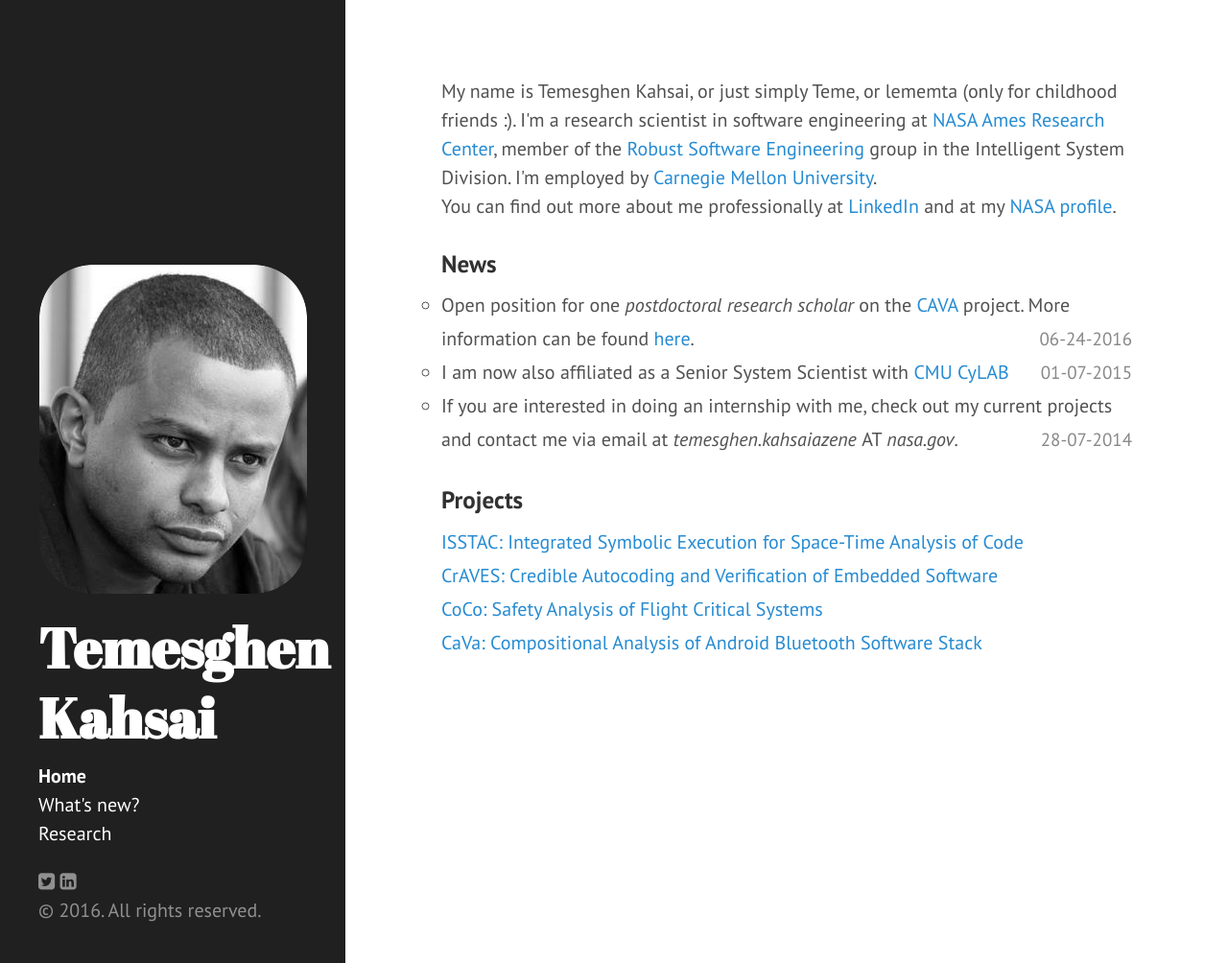
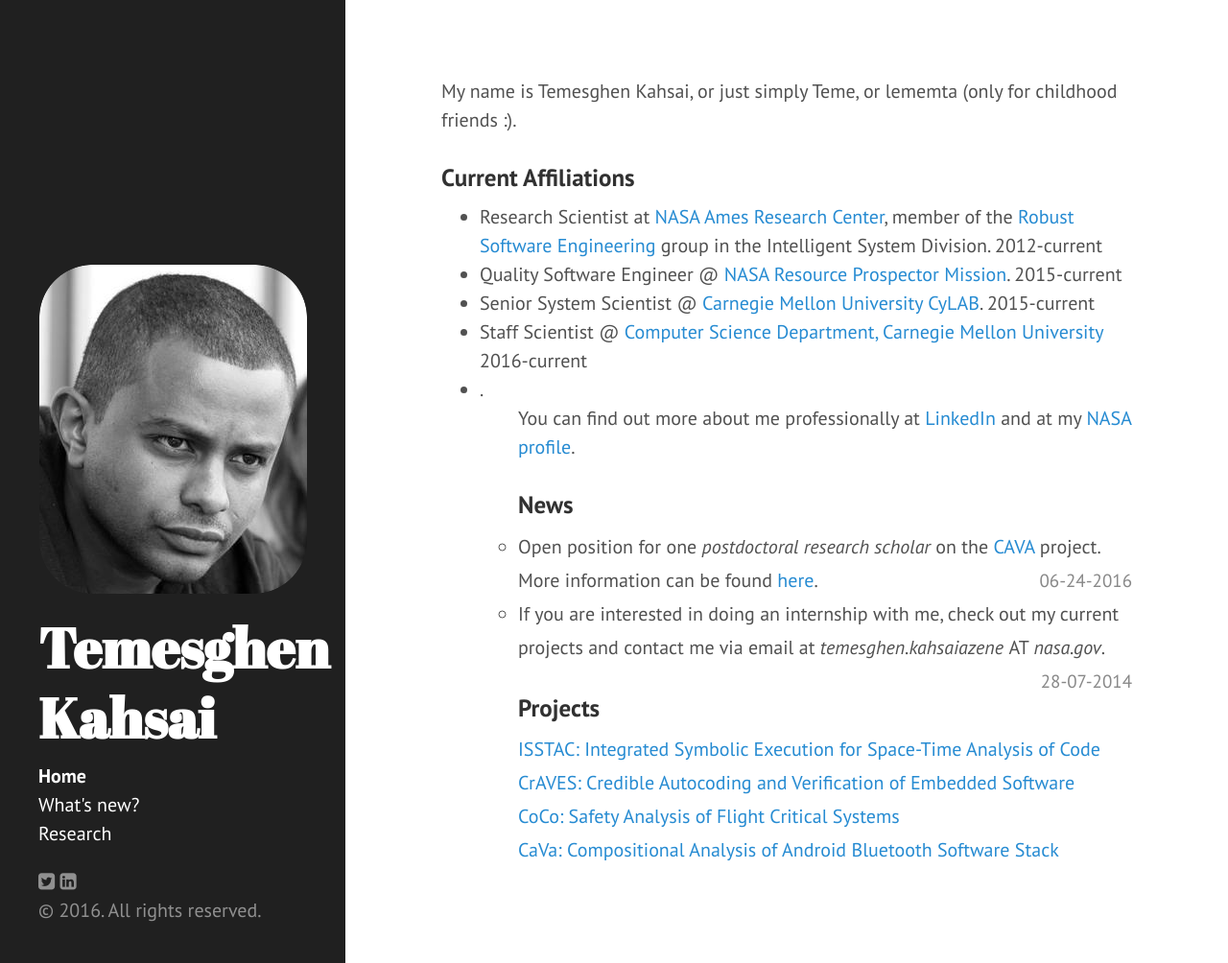
Before and after one commit to lememta/lememta.github.io, a Jekyll site: the page built from index.html, in a window 1280 px wide and 1004 px high. Shown: the whole window at 96% size. Built offline with Jekyll 4.4.1, drawn with Linux system fonts in a browser that asks for light colours; nearby versions of some CDN libraries; the list of posts is cut into pages by our own code.

Commit message:
more stuff

```diff
--- a/index.html
+++ b/index.html
@@ -5,18 +5,32 @@ title: Home
 
 <div class="home">
 
-My name is Temesghen Kahsai, or just simply Teme, or lememta (only for childhood friends :). I'm a research scientist in software engineering at <a href="http://www.nasa.gov/centers/ames/home/index.html"> NASA Ames Research Center</a>, member of the <a href="http://ti.arc.nasa.gov/tech/rse/">Robust Software Engineering</a> group in the Intelligent System Division. I'm employed by <a href="http://www.cmu.edu/silicon-valley/">Carnegie Mellon University</a>.
+My name is Temesghen Kahsai, or just simply Teme, or lememta (only for childhood friends :).
 
-<p>You can find out more about me professionally at <a href="http://www.linkedin.com/in/temesghen/">LinkedIn</a> and at my <a href="http://ti.arc.nasa.gov/profile/tkahsaia/">NASA profile</a>.</p>
+<h3>Current Affiliations</h3>
 
+<ul>
+  <li>Research Scientist at <a href="http://www.nasa.gov/centers/ames/home/index.html"> NASA Ames Research Center</a>, member of the <a href="http://ti.arc.nasa.gov/tech/rse/">Robust Software Engineering</a> group in the Intelligent System Division.
+  <span class ="posted-date">2012-current</span>
+  </li>
+  <li>Quality Software Engineer @ <a href="https://www.nasa.gov/resource-prospector"> NASA Resource Prospector Mission</a>.
+<span class ="posted-date">2015-current</span>
+  </li>
+  <li>Senior System Scientist @  <a href="https://www.cylab.cmu.edu/education/faculty/kahsai.html">Carnegie Mellon University CyLAB</a>.
+<span class ="posted-date">2015-current</span>
+  </li>
+  <li>Staff Scientist @ <a href="https://www.scs.cmu.edu/">Computer Science Department, Carnegie Mellon University</a>
+<span class ="posted-date">2016-current</span>
+  <li>.
+  <ul>
+
+    <p>You can find out more about me professionally at <a href="http://www.linkedin.com/in/temesghen/">LinkedIn</a> and at my <a href="http://ti.arc.nasa.gov/profile/tkahsaia/">NASA profile</a>.</p>
 
     <h3>News</h3>
     <ul class="things">
       <li> Open position for one <i>postdoctoral research scholar</i> on the <a href="http://www.lememta.info/2014/07/01/CaVa-:-Compositional-Analysis-of-Android-Bluetooth-Stack/">CAVA</a> project. More information can be found <a href="http://www.lememta.info/news/">here</a>.
         <span class ="posted-date"> 06-24-2016</span>
           </li>
-            <li> I am now also affiliated as a Senior System Scientist with <a href="https://www.cylab.cmu.edu/education/faculty/kahsai.html">CMU CyLAB</a>
-               <span class ="posted-date"> 01-07-2015</span>
             </li>
       <li> If you are interested in doing an internship with me, check out my current projects and contact me via email at <i> temesghen.kahsaiazene </i> AT <i>nasa.gov</i>.
         <span class ="posted-date"> 28-07-2014</span>
```
Also changed, not shown: research.md (+1 -3 lines).
